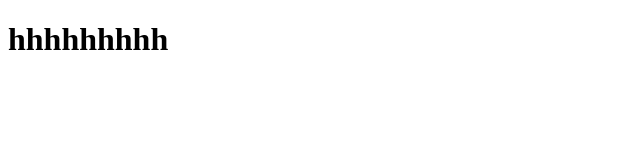
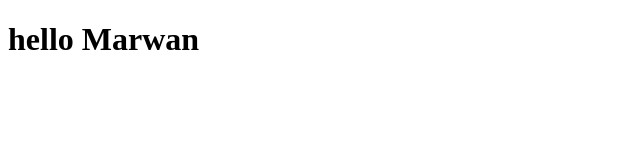
Before and after one commit to MarwanEssa2006/new-repo, a plain HTML site: page index.html in a window 1280 px wide. Shown: the whole page, without its empty margins (0-640 px from the left). Drawn offline with Linux system fonts and the light colour scheme.

Commit message:
branch marwan

```diff
--- a/index.html
+++ b/index.html
@@ -6,7 +6,7 @@
     <title>Document</title>
 </head>
 <body>
-    <h1>hhhhhhhhh</h1>
+    <h1>hello Marwan </h1>
     <script src="app.js"></script>
 </body>
 </html>
```
